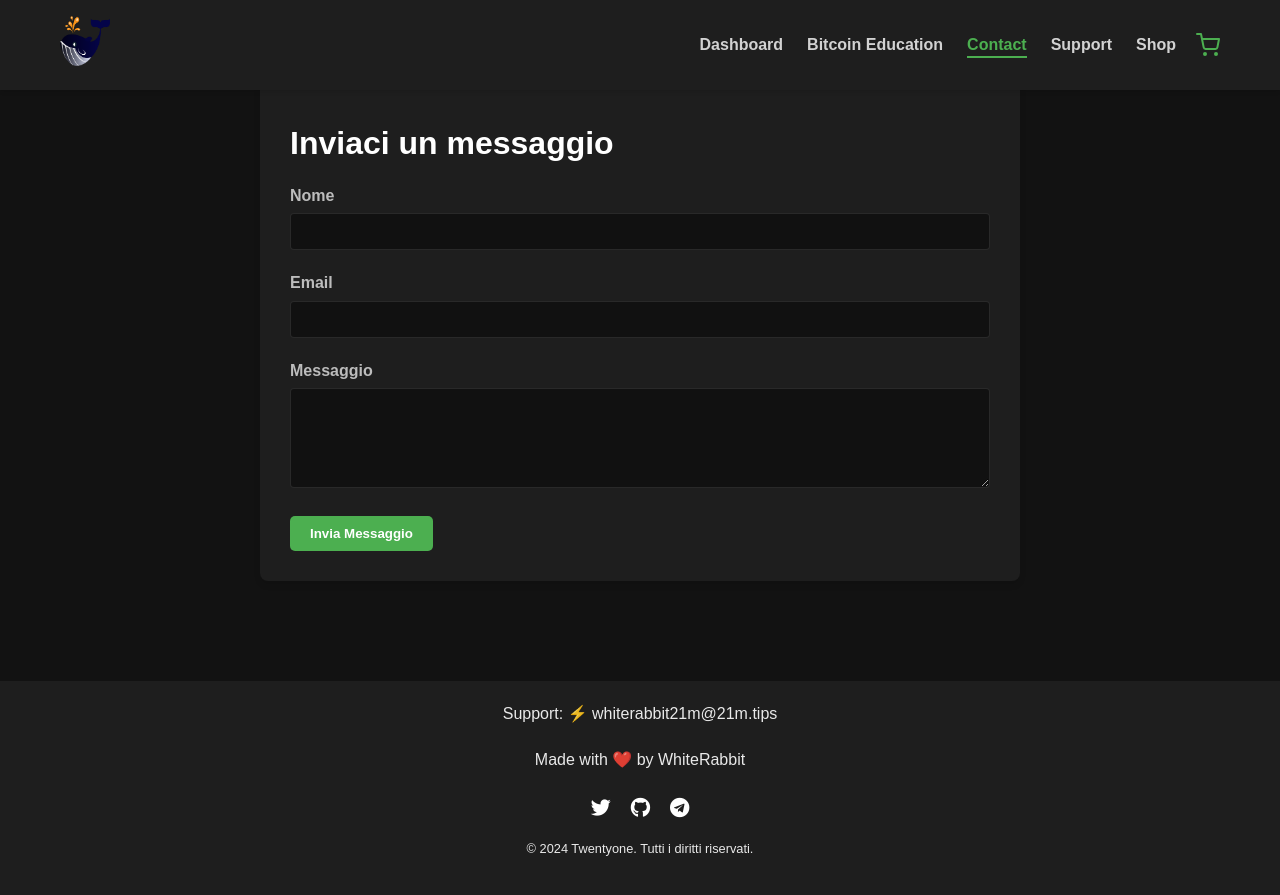
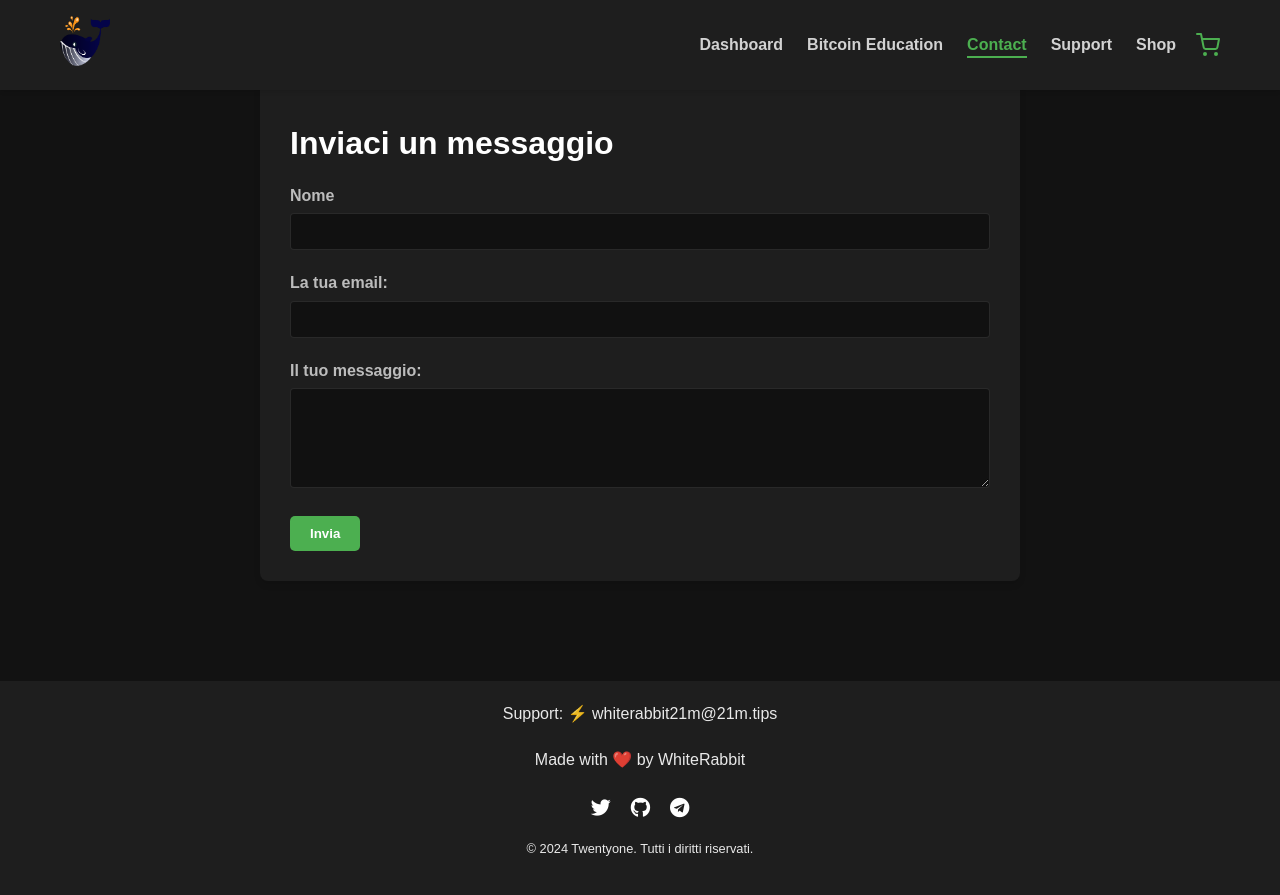
Before and after one commit to whiterabbit21m-test/whiterabbit21m-test.github.io, a Jekyll site: the page built from contact.md, in a window 1280 px wide and 900 px high, scrolled down 581 px. Shown: the top 895 px of the window. Built offline with Jekyll 4.4.1, drawn with Linux system fonts in a browser that asks for light colours; some of the changed lines change nothing that is shown.

Commit message:
Update contact.html

```diff
--- a/_layouts/contact.html
+++ b/_layouts/contact.html
@@ -21,18 +21,39 @@
             <input type="text" id="name" name="name" required>
           </div>
           <div class="form-group">
-            <label for="email">Email</label>
-            <input type="email" id="email" name="_replyto" required>
+            <label for="email">La tua email:</label>
+            <input type="email" id="email" name="email" required>
           </div>
           <div class="form-group">
-            <label for="message">Messaggio</label>
+            <label for="message">Il tuo messaggio:</label>
             <textarea id="message" name="message" rows="5" required></textarea>
           </div>
-          <input type="hidden" name="_subject" value="Nuovo messaggio dal sito web">
-          <input type="hidden" name="_next" value="https://www.whiterabbit21m.org/thank-you.html">
-          <button type="submit" class="submit-btn">Invia Messaggio</button>
+          <button type="submit" class="submit-btn">Invia</button>
         </form>
       </div>
     </div>
   </div>
 </div>
+
+<script>
+  const form = document.querySelector('form');
+  form.addEventListener('submit', function(e) {
+    e.preventDefault();
+    fetch(this.action, {
+      method: 'POST',
+      body: new FormData(this),
+      headers: {
+        'Accept': 'application/json'
+      }
+    }).then(response => {
+      if (response.ok) {
+        alert('Grazie per il tuo messaggio! Ti risponderemo presto.');
+        form.reset();
+      } else {
+        alert('Oops! C\'è stato un problema. Per favore, riprova più tardi.');
+      }
+    }).catch(error => {
+      alert('Oops! C\'è stato un problema. Per favore, riprova più tardi.');
+    });
+  });
+</script>
```
